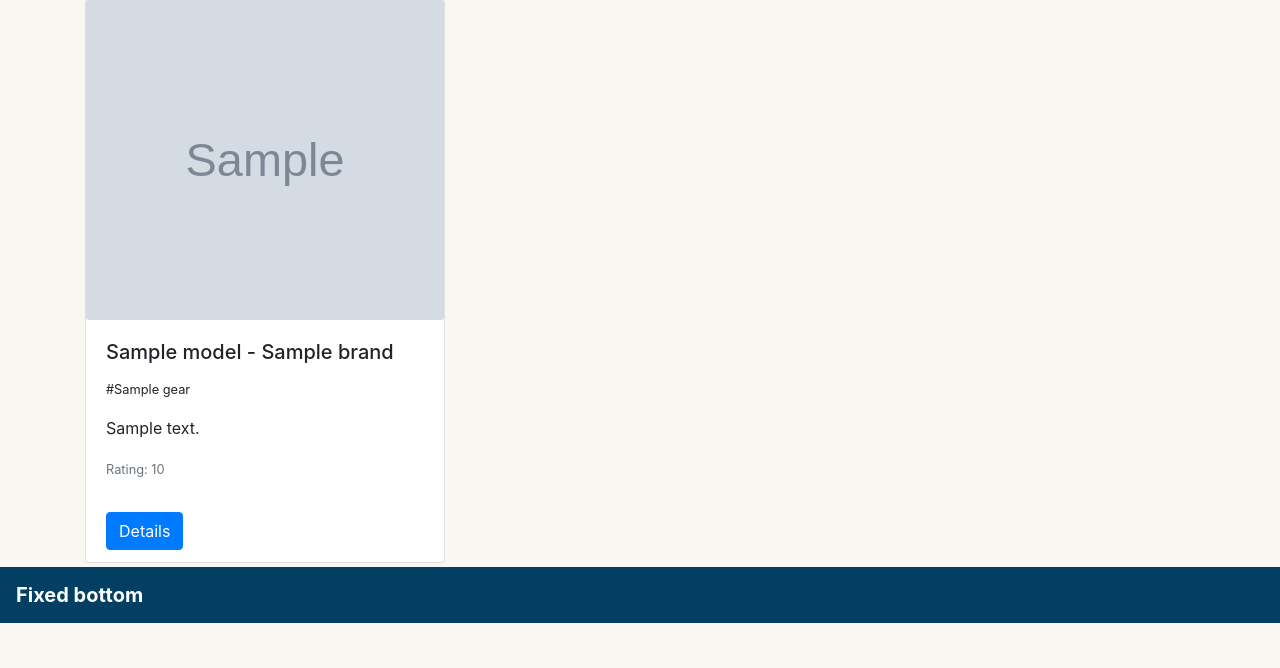
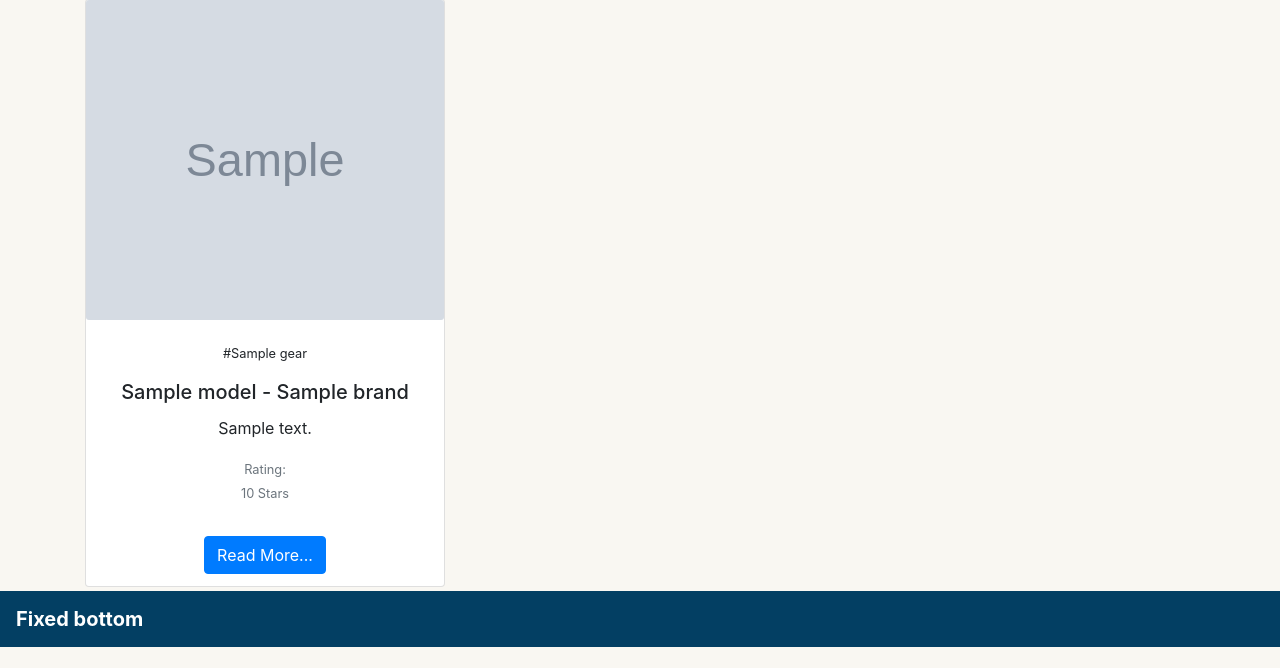
Before and after one commit to p0wen/shelter, a Flask app: page /get_gear in a window 1280 px wide. Shown: the part 132-800 px from the top of the page. Run offline with Flask 2, Linux system fonts and the light colour scheme; grey boxes marked "Sample" are stand-in pictures; a database or web service that is not in the repository returns one stand-in record (values such as "Sample title"); parts of the project's set-up code (start-up, migrations or seed data) failed here and were passed over; some libraries are stand-ins or nearby versions.

Commit message:
feat: align text center on card and allow only 1 line of description

```diff
--- a/static/css/style.css
+++ b/static/css/style.css
@@ -57,6 +57,12 @@ object-position: center center;
     border-top: none;
 }
 
+.short-description {
+    width: auto;
+    text-overflow: ellipsis;
+    white-space: nowrap;
+    overflow: hidden;
+}
 
 @media (max-width: 575.98px) {
     .card-custom {
--- a/templates/gallery.html
+++ b/templates/gallery.html
@@ -12,14 +12,14 @@
 
         <div class="card card-custom mb-1">
 			<img src="{{gear.img_url}}" class="card-img" alt="Gear Picture">
-            <div class="card-body">
+            <div class="card-body text-center">
+                <p class="card-text"><small>#{{gear.category_name}}</small></p>
                 <h5 class="card-title">{{gear.model}} - {{gear.brand}}</h5>
-                <p class="card-text"><small>#{{gear.category_name}}</small></p>
-                <p class="card-text">{{gear.description}}</p>
-                <p class="card-text"><small class="text-muted">Rating: 	{{gear.score}}</small></p>
+                <p class="card-text short-description">{{gear.description}}</p>
+                <p class="card-text text-bottom"><small class="text-muted">Rating:<br>{{gear.score}} Stars</small></p>
             </div>
-            <div class="card-footer card-footer-shelter">
-                <a href="#" class="btn btn-primary ">Details</a>
+            <div class="card-footer card-footer-shelter text-center">
+                <a href="#" class="btn btn-primary ">Read More...</a>
             </div>
         </div>
 
```
Also changed, not shown: templates/index.html (+6 -8 lines).
